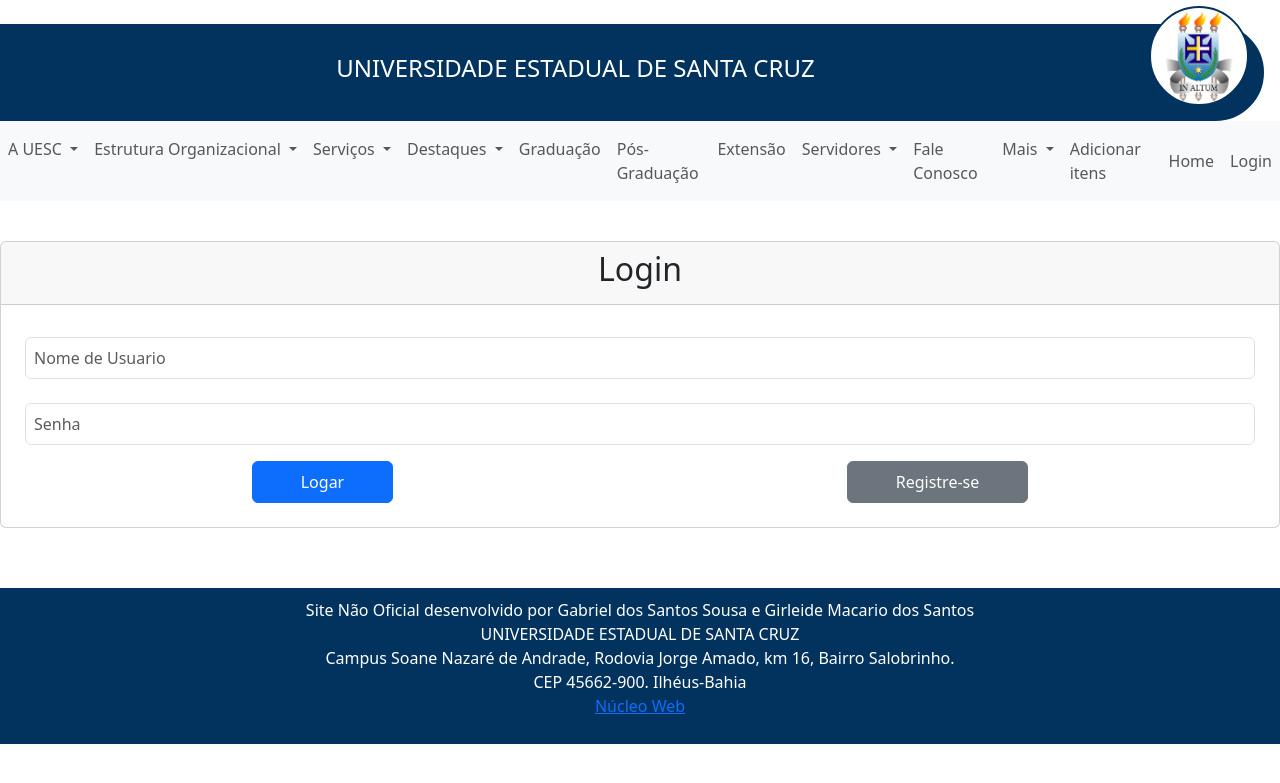
After one commit to gsousa143/site_uesc, a Django app: page /usuario/ in a window 1280 px wide. The commit adds this page. Shown: the top 783 px of the page. Run offline with Django 5.2, Linux system fonts and the light colour scheme.

Commit message:
add trabalho completo

```diff
--- a/uesc/uesc_app/forms.py
+++ b/uesc/uesc_app/forms.py
@@ -1,5 +1,6 @@
 from django import forms
 from django.contrib.auth.models import User
+from django.forms.widgets import *
 from .models import *
 
 
@@ -43,13 +44,11 @@
         self.fields['tipo'].widget.attrs.update(
             {'placeholder':"Titulo do Tipo", 'class': 'form-control my-2 p-2'})
 
-
-
 class LoginForm (forms.ModelForm):
     class Meta:
         model = User
         fields = ["username", "password"]
-        widgets = {'password': forms.PasswordInput()}
+        widgets = {'password': PasswordInput()}
     def __init__(self, *args, **kwargs):
         super().__init__(*args, **kwargs)
         self.fields['username'].widget.attrs.update(
@@ -57,12 +56,11 @@
         self.fields['password'].widget.attrs.update(
             {'placeholder':"Senha", 'class': 'form-control my-2 p-2'})
 
-
 class cadastroForm(forms.ModelForm):
     class Meta:
         model = User
         fields = ["username","password","email","first_name","last_name"]
-        widgets = {"email":forms.EmailInput(),"password":forms.PasswordInput()}
+        widgets = {"email":EmailInput(),"password":PasswordInput()}
     def __init__(self, *args, **kwargs):
         super().__init__(*args, **kwargs)
         self.fields['username'].widget.attrs.update(
@@ -75,17 +73,3 @@
             {'placeholder':"Prenome", 'class': 'form-control my-2 p-2'})
         self.fields['last_name'].widget.attrs.update(
             {'placeholder':"Sobrenome", 'class': 'form-control my-2 p-2'})
-
-
-
-class RemoverForm (forms.ModelForm):
-    class Meta:
-        model = User
-        fields = ["username", "password"]
-        widgets = {'password': forms.PasswordInput()}
-    def __init__(self, *args, **kwargs):
-        super().__init__(*args, **kwargs)
-        self.fields['username'].widget.attrs.update(
-            {'placeholder':"Nome de Usuario", 'class': 'form-control my-2 p-2'})
-        self.fields['password'].widget.attrs.update(
-            {'placeholder':"Senha", 'class': 'form-control my-2 p-2'})
--- a/uesc/uesc_app/templates/additens.html
+++ b/uesc/uesc_app/templates/additens.html
@@ -11,7 +11,7 @@
             <h4>Adicionar Tipo</h4>
         </div>
         <div class="card-body">
-            <form action="{% url 'additens' %}" method="post">
+            <form action="{% url 'formTipo' %}" method="post">
                 {% csrf_token %}
                 {{ form_tipo.as_p }}
                 <button class="btn btn-primary" type="submit">Salvar Tipo</button>
@@ -24,7 +24,7 @@
             <h4>Adicionar Grupo</h4>
         </div>
         <div class="card-body">
-            <form action="{% url 'additens' %}" method="post">
+            <form action="{% url 'formGrupo' %}" method="post">
                 {% csrf_token %}
                 {{ form_grupo.as_p }}
                 <button class="btn btn-primary" type="submit">Salvar Grupo</button>
@@ -37,7 +37,7 @@
             <h4>Adicionar Link</h4>
         </div>
         <div class="card-body">
-            <form action="{% url 'additens' %}" method="post">
+            <form action="{% url 'formLink' %}" method="post">
                 {% csrf_token %}
                 {{ form_link.as_p }}
                 <button class="btn btn-primary" type="submit">Salvar Link</button>
--- a/uesc/uesc_app/templates/base.html
+++ b/uesc/uesc_app/templates/base.html
@@ -39,9 +39,6 @@
           </button>
           <div class="collapse navbar-collapse" id="navbarMainMenu">
             <ul class="navbar-nav me-auto mb-0 mb-lg-0 justify-content-center">
-              <li class="nav-item">
-                <a class="nav-link" href="{% url 'home' %}">Home</a>
-              </li>
               <li class="nav-item dropdown">
                 <a class="nav-link dropdown-toggle" href="#" id="navbarDropdown" role="button" data-bs-toggle="dropdown" aria-expanded="false">
                   A UESC
@@ -136,15 +133,37 @@
                   <li><a class="dropdown-item" href="http://www.uesc.br/nucleos/">Núcleos</a></li>
                   <li><a class="dropdown-item" href="http://www.uesc.br/projetos/">Projetos</a></li>
                   <li><a class="dropdown-item" href="http://www.uesc.br/proad/index.php?item=conteudo_gera_requerimento_academico.php">Protocolo Digital</a></li>
-                  <li><a class="dropdown-item" href="{% url 'login' %}">Adicionar itens</a></li>
 
                 </ul>
+              </li>
+              <li class="nav-item">
+                <a class="nav-link" href="{% url 'additens' %}">Adicionar itens</a>
+              </li>
+            </ul>
+          </div>
+          <div class="d-flex ">
+            <ul class="navbar-nav ms-auto">
+              <li class="nav-item">
+                <a class="nav-link" href="{% url 'home' %}">Home</a>
+              </li>
+              {% if  user.is_superuser %}
+              <li class="nav-item">
+                <a class="nav-link" href="{% url 'adm' %}">Painel Administrativo</a>
+              </li>
+              {% endif %}
+              <li class="nav-item">
+                {% if user.is_authenticated %}
+                <a class="nav-link" href="{% url 'usuario' %}">Bem vindo, {{user.first_name}}</a>
+                {%else%}
+                <a class="nav-link" href="{% url 'usuario' %}">Login</a>
+                {%endif%}
               </li>
             </ul>
           </div>
         </div>
 
       </nav>
+
     </header>
 
 
--- a/uesc/uesc_app/templates/index.html
+++ b/uesc/uesc_app/templates/index.html
@@ -7,6 +7,7 @@
 
 
 {%block main%}
+
 <style>
   .link {
     text-decoration: none;
@@ -21,7 +22,6 @@
 
     <div class="d-flex flex-wrap gap-3 col-lg-12 col-12" >
       {% for tipo, grupos in grupos_por_tipo.items %}
-      {% if tipo.tipo != "MENU" %}
 
       <div class="card flex-fill" >
         <div class="card-header" style="background-color: #02335e3b; " >
@@ -60,7 +60,6 @@
         {% endif %}
 
       </div>
-      {% endif %}
       {% endfor %}
     </div>
 
--- /dev/null
+++ b/uesc/uesc_app/templates/usuario.html
@@ -0,0 +1,58 @@
+{%extends "base.html"%}
+{%block titulo%}
+Login
+{%endblock titulo%}
+
+{%block main%}
+
+{% if user.is_authenticated %}
+
+<div class="card m-8">
+    <div class="card-body">
+        <form method="post" action="{% url 'editarusuario' %}" class="d-flex flex-column align-content-around m-2 gap-2">
+            {% csrf_token %}
+            {% csrf_token %}
+            <p>Usuário:</p>
+            <input type="text" readonly class="form-control-plaintext my-2" value="{{user.username}}">
+
+            <p>Nome:</p>
+            <div class="d-flex gap-2">
+                {{form_cadastro.first_name}}
+                {{form_cadastro.last_name}}
+            </div>
+            <p>Email:</p>
+            {{form_cadastro.email}}
+            <div class="d-flex justify-content-around">
+                <button type="submit" class="btn btn-primary px-5 py-2">Editar Perfil</button>
+                <a class="btn btn-danger px-5 py-2" href="{% url 'logout' %}">Deslogar</a>
+                {% if not user.is_superuser %}
+                    <a class="btn btn-danger px-5 py-2" href="{% url 'remover' user.id %}">Remover Conta</a>
+                {% endif %}
+            </div>
+        </form>
+    </div>
+</div>
+
+
+{% else %}
+
+<div class="card m-8">
+    <div class="card-header text-center">
+        <h2>Login</h2>
+    </div>
+    <div class="card-body">
+        <form method="post" action="{% url 'login' %}" class="d-flex flex-column align-content-around m-2 gap-2">
+            {% csrf_token %}
+            {{form_login.username}}
+            {{form_login.password}}
+            <div class="d-flex justify-content-around">
+                <button type="submit" class="btn btn-primary px-5 py-2">Logar</button>
+                <a class="btn btn-secondary px-5 py-2" href="{%url 'cadastro'%}"> Registre-se</a>
+            </div>
+        </form>
+    </div>
+</div>
+{%endif%}
+
+
+{% endblock main%}
--- a/uesc/uesc_app/urls.py
+++ b/uesc/uesc_app/urls.py
@@ -6,8 +6,19 @@
     path("noticias/",views.noticias,name="noticias"),
     path("editais/",views.editais,name="editais"),
     path("additens/",views.additens,name="additens"),
+    path("addtipo/",views.formTipo,name="formTipo"),
+    path("addgrupo/",views.formGrupo,name="formGrupo"),
+    path("addlink/",views.formLink,name="formLink"),
+    path("usuario/",views.usuario,name="usuario"),
     path("login/",views.login,name="login"),
     path("logout/",views.logout,name="logout"),
     path("cadastro/",views.cadastro,name="cadastro"),
-    path("remover/",views.remover, name="remover")
+    path("remover/<id>",views.remover, name="remover"),
+    path("editarusuario/",views.editarUsuario,name="editarusuario"),
+    path("adm",views.adm,name="adm"),
+    path("alternaractive/<id>",views.alternaractive,name="alternaractive"),
+    path("alternarsuperuser/<id>",views.alternarsuperuser,name="alternarsuperuser"),
+    path("alternarstaff/<id>",views.alternarstaff,name="alternarstaff"),
+
+
 ]
--- a/uesc/uesc_app/views.py
+++ b/uesc/uesc_app/views.py
@@ -59,57 +59,49 @@
     form_grupo = GrupoForm()
     form_tipo = TipoForm()
 
-    if request.method == "POST":
-        if 'tipo_submit' in request.POST:
-            form_tipo = TipoForm(request.POST)
-            if form_tipo.is_valid():
-                form_tipo.save()
-                messages.success(request, 'Item adicionado com sucesso.')
-                return HttpResponseRedirect(reverse("additens"))
-            else:
-                messages.error(request, 'Falha ao adicionar item. Verifique os campos do formulário.')
-        elif 'grupo_submit' in request.POST:
-            form_grupo = GrupoForm(request.POST)
-            if form_grupo.is_valid():
-                form_grupo.save()
-                messages.success(request, 'Item adicionado com sucesso.')
-                return HttpResponseRedirect(reverse("additens"))
-            else:
-                messages.error(request, 'Falha ao adicionar item. Verifique os campos do formulário.')
-        elif 'link_submit' in request.POST:
-            form_link = LinkForm(request.POST)
-            if form_link.is_valid():
-                form_link.save()
-                messages.success(request, 'Item adicionado com sucesso.')
-                return HttpResponseRedirect(reverse("additens"))
-            else:
-                messages.error(request, 'Falha ao adicionar item. Verifique os campos do formulário.')
-
-
-
     contexto = {"form_link": form_link, "form_grupo": form_grupo, "form_tipo": form_tipo}
     return render(request, "additens.html", contexto)
 
+def formLink(request):
+    form = LinkForm(request.POST)
+    if form.is_valid():
+        form.save()
+        return HttpResponseRedirect(reverse("additens"))
 
+def formGrupo(request):
+    form = GrupoForm(request.POST)
+    if form.is_valid():
+        form.save()
+        return HttpResponseRedirect(reverse("additens"))
 
-
+def formTipo(request):
+    form = TipoForm(request.POST)
+    if form.is_valid():
+        form.save()
+        return HttpResponseRedirect(reverse("additens"))
 
 
 def login(request):
-    form_login = LoginForm()
-    contexto = {"form_login": form_login}
-    if request.method=="POST":
+    if request.method == "POST":
         user = authenticate(username=request.POST.get("username"),password=request.POST.get("password"))
         if user:
-            auth_login(request,user)
-            return HttpResponseRedirect(reverse("additens"))
-
-    return render(request,"login.html",contexto)
+            auth_login(request,user = user)
+        else:
+            messages.error(request, 'Usuário ou senha inválidos.')
+    return HttpResponseRedirect(reverse("usuario"))
 
 
 def logout(request):
     auth_logout(request)
-    return HttpResponseRedirect(reverse("home"))
+    return HttpResponseRedirect(reverse("usuario"))
+
+
+def usuario(request):
+    form_login = LoginForm()
+    form_cadastro = cadastroForm()
+    contexto = {"form_login": form_login,"form_cadastro":form_cadastro}
+
+    return render(request,"usuario.html",contexto)
 
 
 def cadastro(request):
@@ -128,13 +120,57 @@
     contexto = {"form_cadastro":form_cadastro}
     return render(request,"cadastro.html",contexto)
 
-def remover(request):
-    form_remover = RemoverForm()
-    contexto = {"form_remover": form_remover}
-    if request.method=="POST":
-        user = authenticate(username=request.POST.get("username"),password=request.POST.get("password"))
-        if user:
-            user.delete()
-            return HttpResponseRedirect(reverse("home"))
 
-    return render(request,"remover.html",contexto)
+def remover(request,id):
+        user = User.objects.get(id=id)
+        user.delete()
+        auth_logout(request)
+        return HttpResponseRedirect(reverse("home"))
+
+
+
+
+def editarUsuario (request):
+    if request.method == 'POST':
+        usuario = User.objects.get(id=request.user.id)
+        novo_usuario = request.POST.copy()
+        novo_usuario['password'] = usuario.password
+        novo_usuario['username'] = usuario.username
+        user = cadastroForm(instance=usuario, data=novo_usuario)
+        if user.is_valid:
+            user.save()
+    return HttpResponseRedirect(reverse('home'))
+
+
+def adm(request):
+    usuarios = User.objects.all;
+    contexto = {"usuarios":usuarios}
+    return render(request, "adm.html", contexto)
+
+
+def editarpermissao(request,id):
+    usuario = User.objects.get(id = id)
+    contexto = {"usuario":usuario}
+    return render(request, "editarpermissao.html", contexto)
+
+
+def alternaractive(request,id):
+    usuario = User.objects.get(id = id)
+    usuario.is_active = not usuario.is_active
+    usuario.save()
+    return HttpResponseRedirect(reverse("adm"))
+
+
+
+def alternarsuperuser(request,id):
+    usuario = User.objects.get(id = id)
+    usuario.is_superuser = not usuario.is_superuser
+    usuario.save()
+    return HttpResponseRedirect(reverse("adm"))
+
+
+def alternarstaff(request,id):
+    usuario = User.objects.get(id = id)
+    usuario.is_staff = not usuario.is_staff
+    usuario.save()
+    return HttpResponseRedirect(reverse("adm"))
```
Also changed, not shown: uesc/uesc_app/templates/adm.html (added, +69 -0 lines), uesc/uesc_app/templates/login.html (deleted, +0 -27 lines), uesc/uesc_app/templates/remover.html (deleted, +0 -25 lines), uesc/db.sqlite3.
